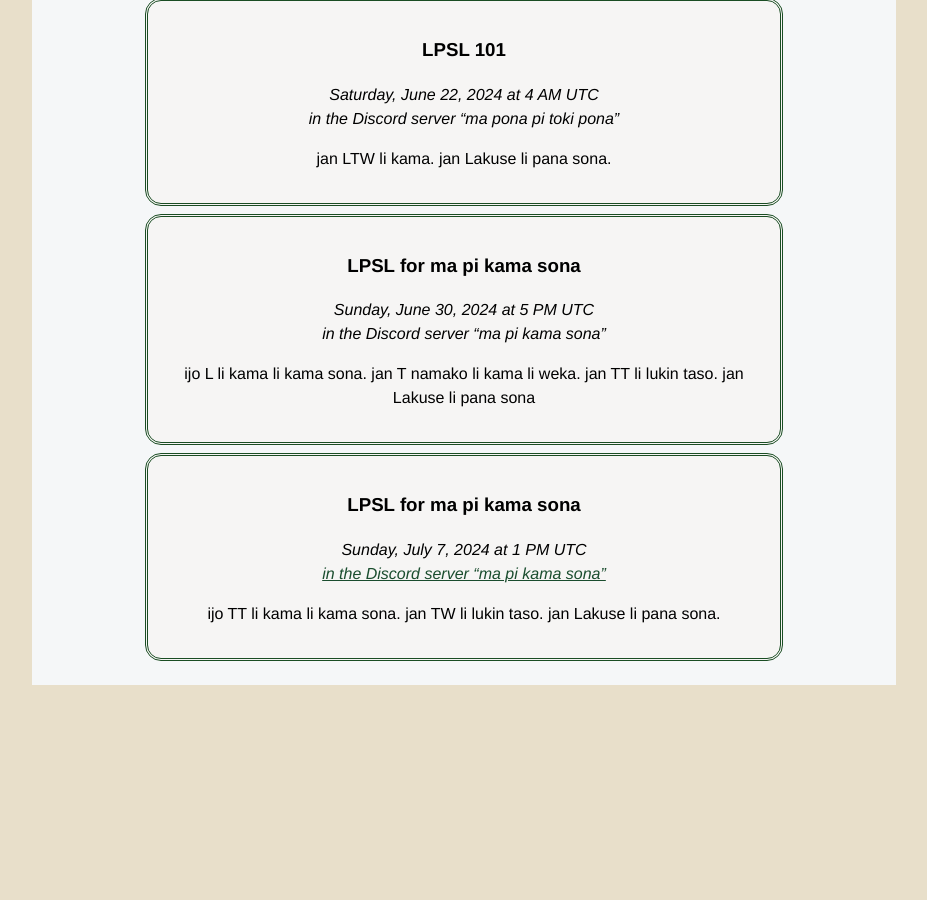
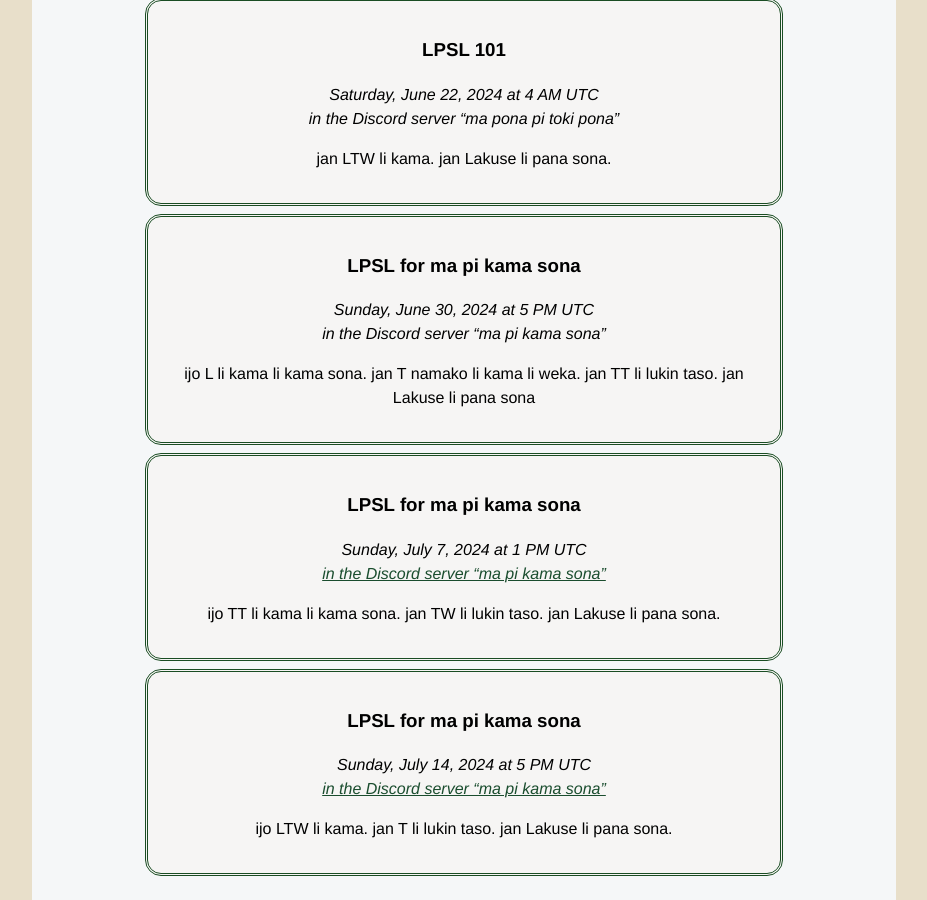
Before and after one commit to tbodt/luka.pona.la, a Jekyll site: the page built from events.en.md, in a window 1280 px wide and 900 px high, scrolled down 1565 px. Shown: the whole window, without its empty margins (176-1103 px from the left). Built offline with Jekyll 4.4.1, drawn with Linux system fonts in a browser that asks for light colours; before the commit the page ends 2250 px from its top, so only the background shows below that; some of the changed text lies outside the part shown.

Commit message:
tenpo kulupu kama

```diff
--- a/_data/tenpo.yml
+++ b/_data/tenpo.yml
@@ -33,6 +33,16 @@
   ma:
     siko: ma pi kama sona
     nasin: https://discord.gg/gZ5787sK?event=1259764518247202897
+  toki: ijo LTW li kama. jan T li lukin taso. jan Lakuse li pana sona.
+  pini: true
+
+- nimi:
+    en: LPSL for ma pi kama sona
+    to: ma pi kama sona la sona open pi luka pona
+  tenpo: 2024-07-21 12:00 GMT-5
+  ma:
+    siko: ma pi kama sona
+    nasin: https://discord.gg/gZ5787sK?event=1259764518247202897
 
 - nimi:
     en: Learn LPSL at the Europe Meetup!
```
